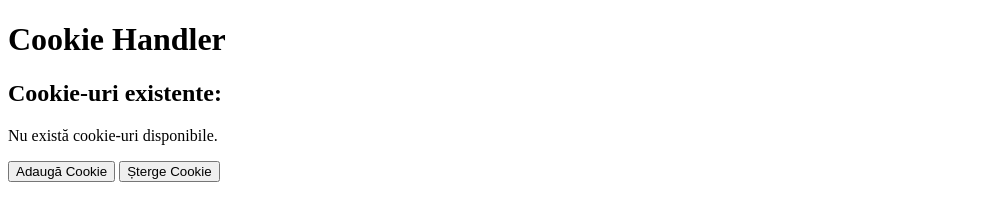
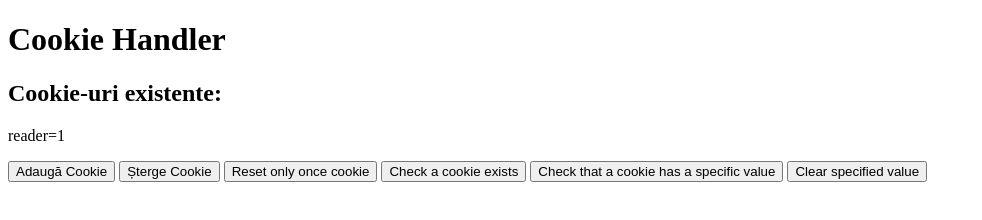
Before and after one commit to sebids10/lab9-10PaginaGit, a plain HTML site: page index.html in a window 1280 px wide. Shown: the whole page, without its empty margins (0-982 px from the left). Drawn offline with Linux system fonts and the light colour scheme.

Commit message:
Update index.html

```diff
--- a/index.html
+++ b/index.html
@@ -11,8 +11,55 @@
 
     <button onclick="adaugaCookie()">Adaugă Cookie</button>
     <button onclick="stergeCookie()">Șterge Cookie</button>
+    <button onclick="resetOnce()">Reset only once cookie</button>
+    <button onclick="checkACookieExists()">Check a cookie exists</button>
+    <button onclick="checkCookieHasASpecificValue()">
+  	Check that a cookie has a specific value
+	</button>
+
+	<button onclick="clearASpecificValueOfTheCookie()">Clear specified value</button>
+
+	<div>
+ 	 <code id="a-specific-value-of-the-cookie"></code>
+	</div>
+
 
     <script>
+	function checkCookieHasASpecificValue() {
+  	if (document.cookie.split(";").some((item) => item.includes("reader=1"))) {
+   	 const output = document.getElementById("a-specific-value-of-the-cookie");
+    	output.textContent = '> The cookie "reader" has a value of "1"';
+  	}
+	}
+
+	function clearASpecificValueOfTheCookie() {
+  const output = document.getElementById("a-specific-value-of-the-cookie");
+  output.textContent = "";
+	}
+	document.cookie = "reader=1; SameSite=None; Secure";
+
+	function checkACookieExists() {
+  if (
+    document.cookie.split(";").some((item) => item.trim().startsWith("reader="))
+  	) {
+    const output = document.getElementById("a-cookie-existence");
+    output.textContent = '> The cookie "reader" exists';
+  	}
+	}
+	function resetOnce()
+	{
+  	// Note that we are setting `SameSite=None;` in this example because the example
+  	// needs to work cross-origin.
+  	// It is more common not to set the `SameSite` attribute, which results in the default,
+  	// and more secure, value of `SameSite=Lax;`
+  	document.cookie =
+    		"doSomethingOnlyOnce=; expires=Thu, 01 Jan 1970 00:00:00 GMT; SameSite=None; Secure";
+
+  	const output = document.getElementById("reset-once");
+  	output.textContent = "> Reset!";
+	}
+
+
         // Funcție pentru afișarea, adăugarea și ștergerea cookie-urilor
         function afiseazaCookie() {
             var cookies = document.cookie.split(';');
```
